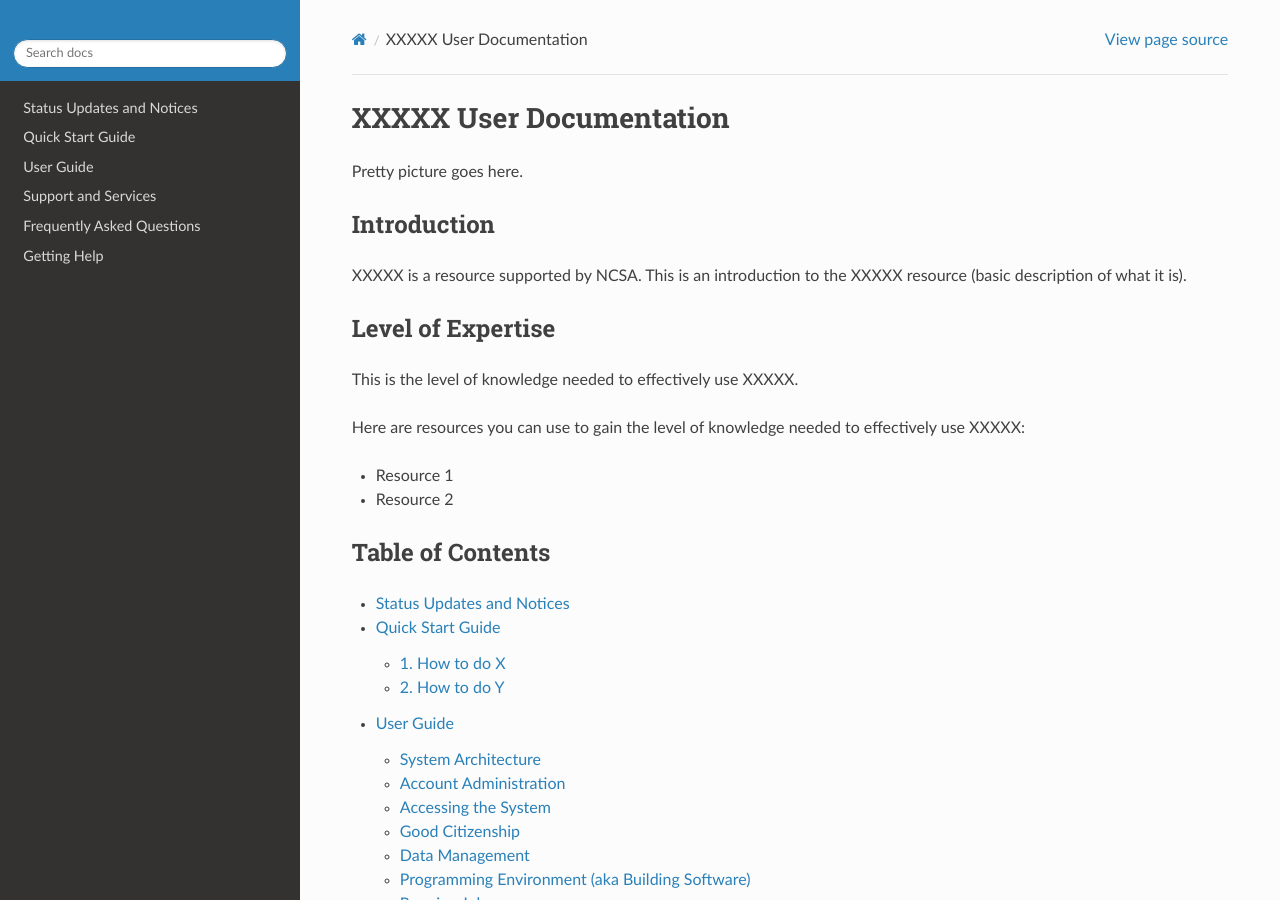
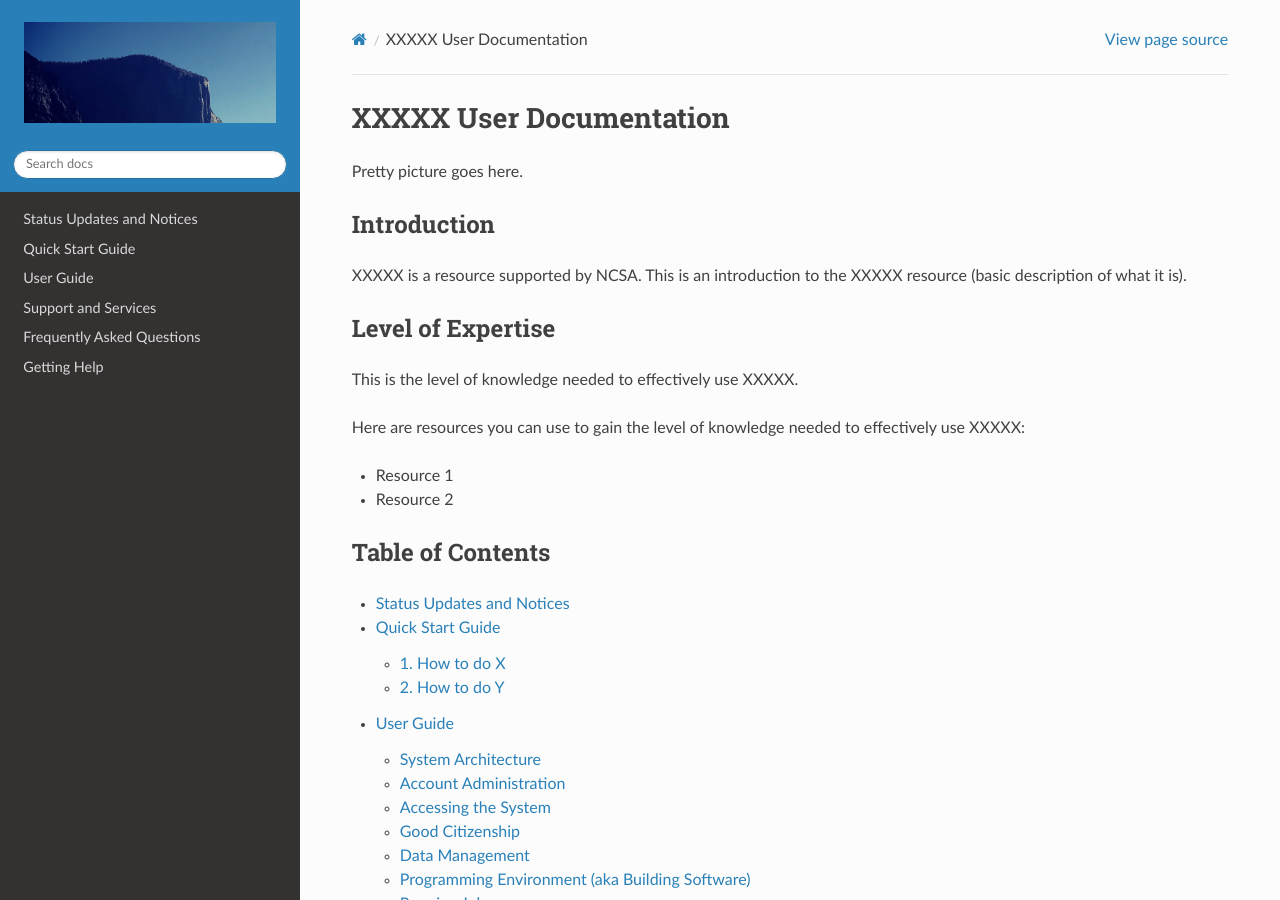
Before and after one commit to lhelms2/rtd-template, a Sphinx documentation site: the page built from docs/source/index.rst, in a window 1280 px wide and 900 px high. Built offline with Sphinx 7.4.7 and the Read the Docs theme 2.0.0, drawn with Linux system fonts in a browser that asks for light colours.

Commit message:
Update conf.py updating logo file name

```diff
--- a/docs/source/conf.py
+++ b/docs/source/conf.py
@@ -31,7 +31,7 @@ html_static_path = ['_static']
 # -- Options for HTML output
 
 html_theme = 'sphinx_rtd_theme'
-html_logo = "images/logo_test.png"
+html_logo = "images/logo_test1.png"
 html_theme_options = {
     'logo_only': True,
     'display_version': False,
```
